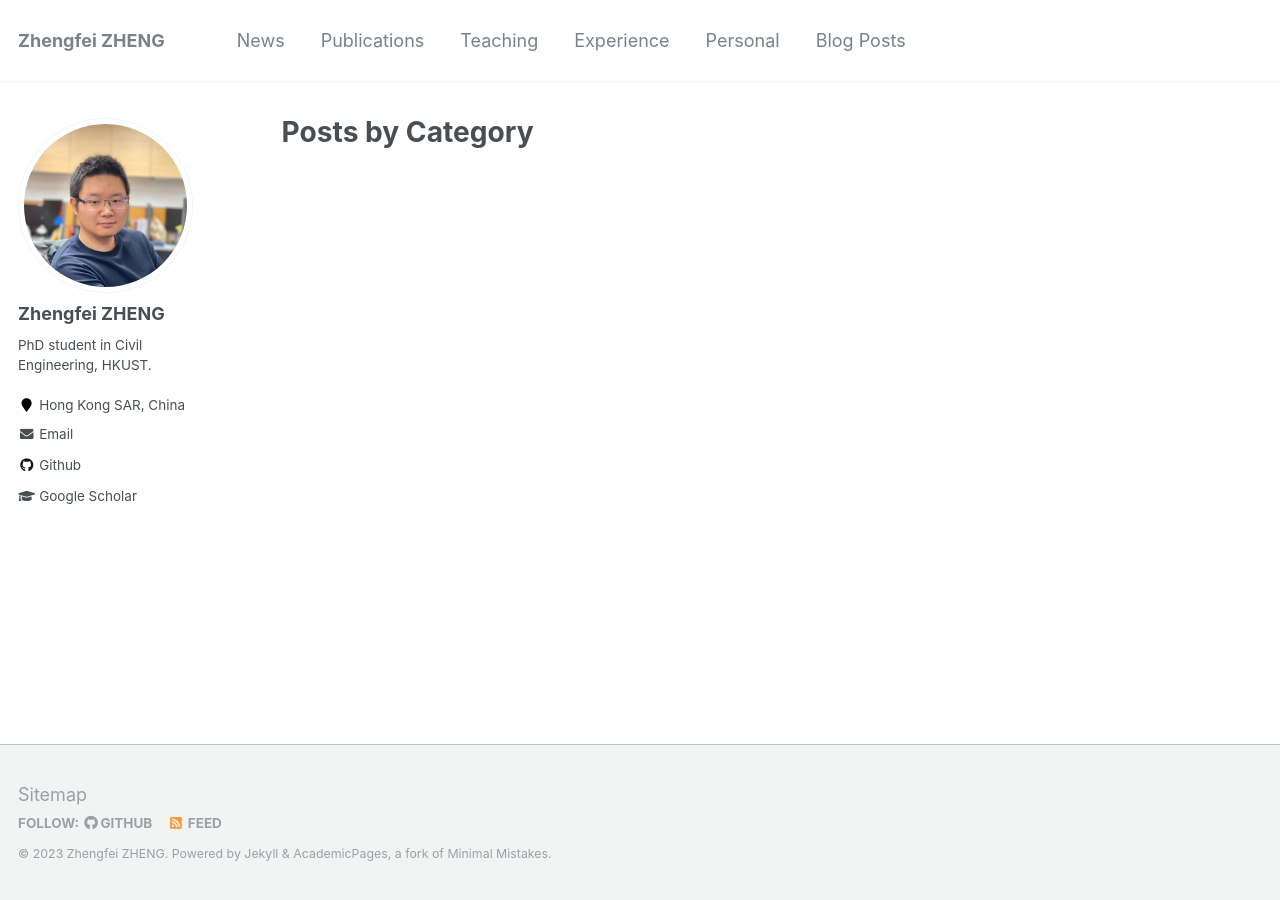
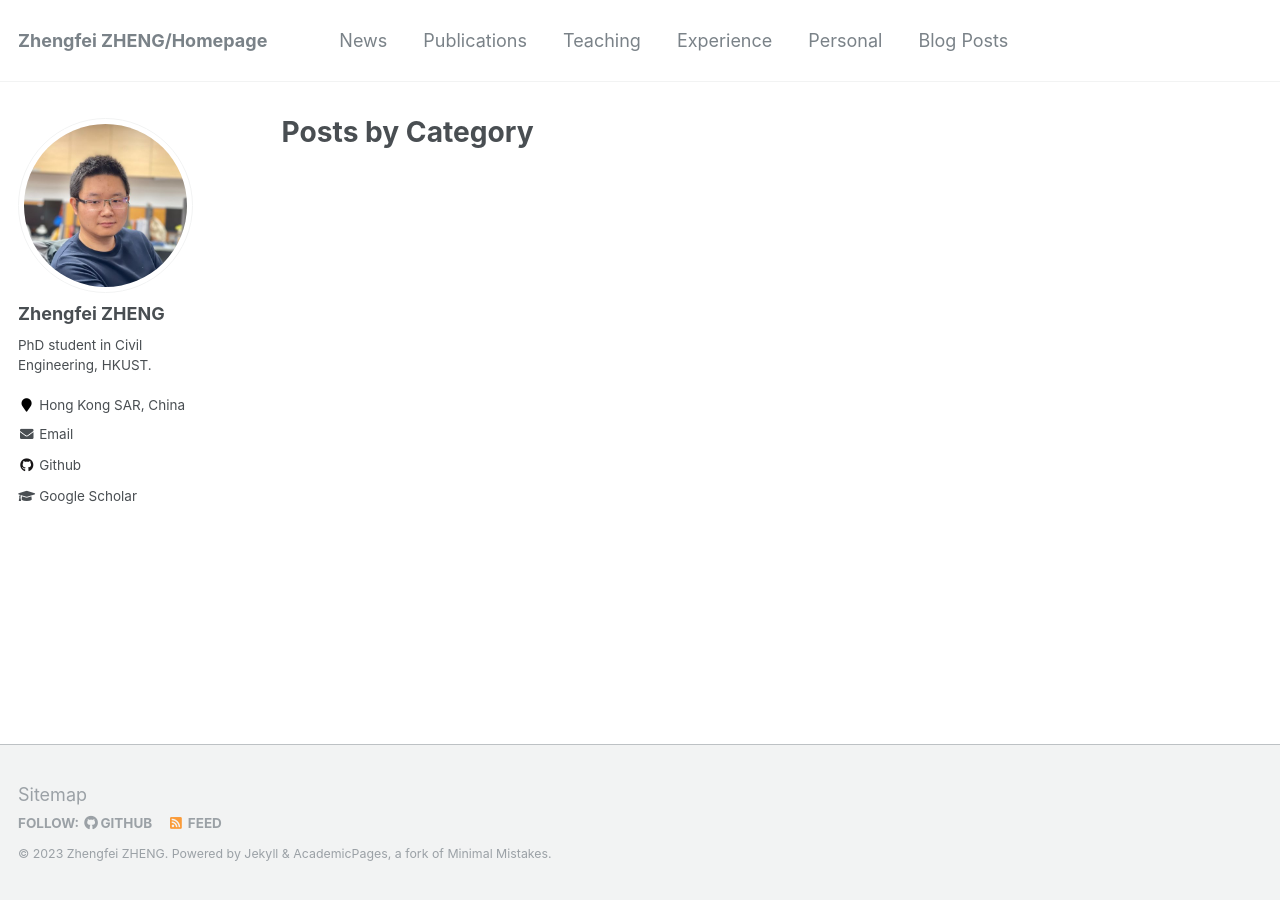
Before and after one commit to zf-z/zf-z.github.io, a Jekyll site: the page built from _pages/category-archive.html, in a window 1280 px wide. Built offline with Jekyll 4.4.1, drawn with Linux system fonts in a browser that asks for light colours.

Commit message:
Update _config.yml

```diff
--- a/_config.yml
+++ b/_config.yml
@@ -7,7 +7,7 @@
 
 # Site Settings
 locale                   : "en-US"
-title                    : "Zhengfei ZHENG"
+title                    : "Zhengfei ZHENG/Homepage"
 title_separator          : "-"
 name                     : &name "Zhengfei ZHENG"
 description              : &description "Ph.D. Student in Civil Dept. at the Hong Kong University of Science and Technology"
```
